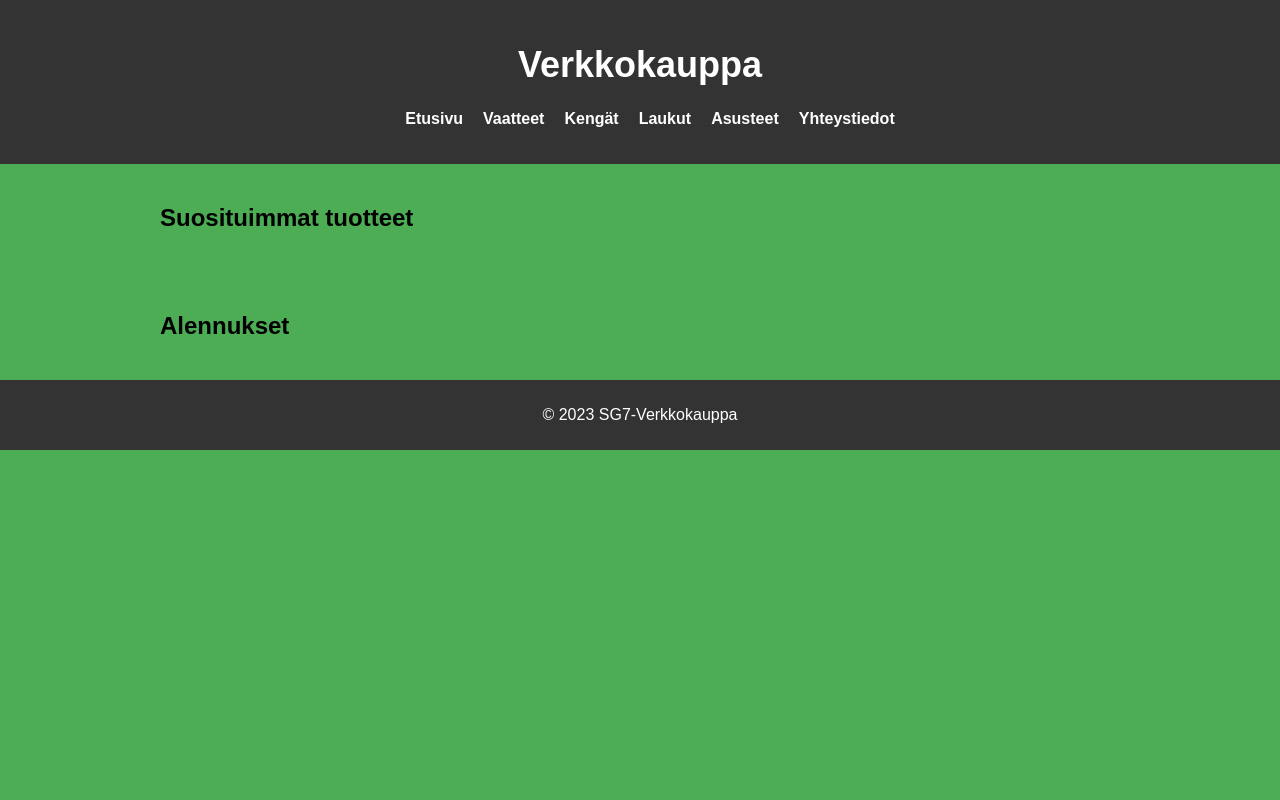
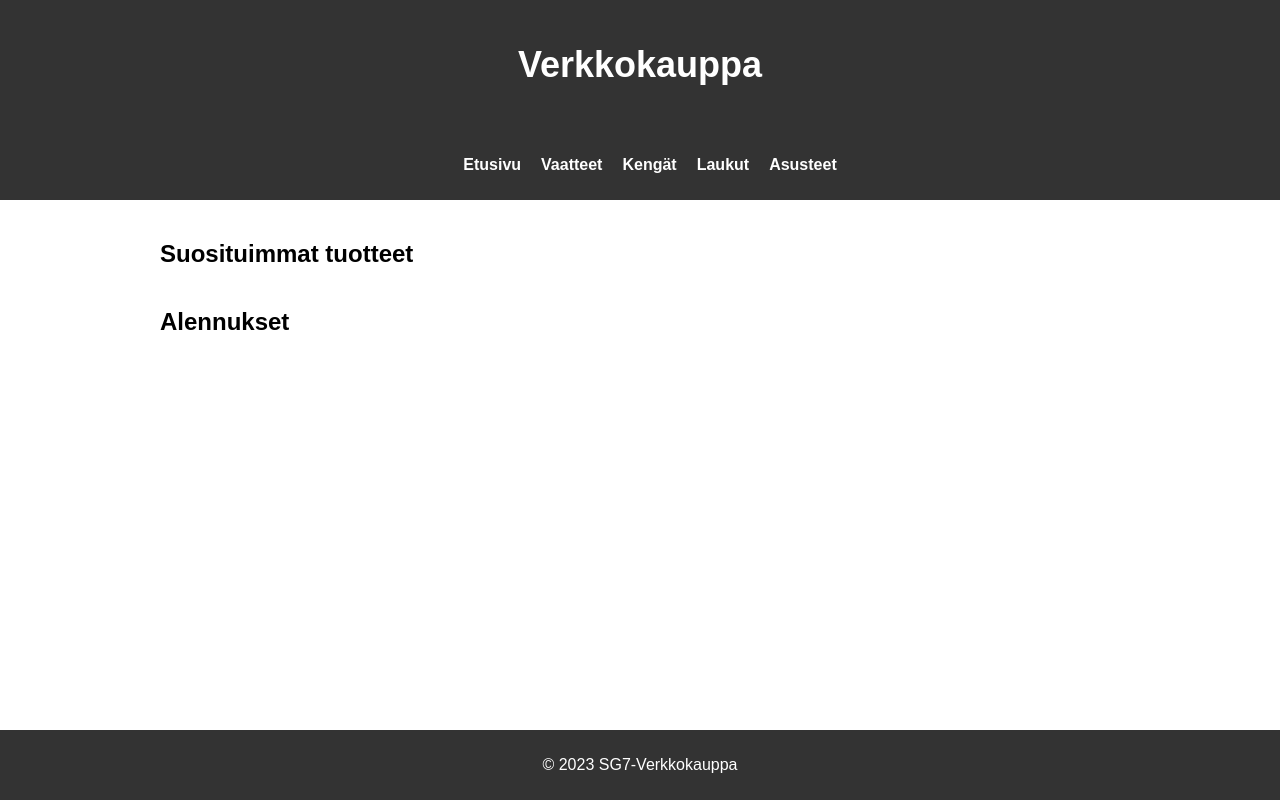
Before and after one commit to Verkkokauppa-SG7/verkkokauppa, a React (Create React App) app: page / in a window 1280 px wide. Built offline with nearby package versions, Linux system fonts and the light colour scheme.

Commit message:
Lisätty komponentit

```diff
--- a/package.json
+++ b/package.json
@@ -8,6 +8,7 @@
     "@testing-library/user-event": "^13.5.0",
     "react": "^18.2.0",
     "react-dom": "^18.2.0",
+    "react-router-dom": "^6.18.0",
     "react-scripts": "5.0.1",
     "web-vitals": "^2.1.4"
   },
--- a/src/App.css
+++ b/src/App.css
@@ -3,7 +3,6 @@
 
   /* Taustaväri */
   body {
-    background-color: #058d11b6;
     font-family: Arial, sans-serif;
   }
 
@@ -18,22 +17,6 @@
   header h1 {
     font-size: 36px;
   }
-
-  nav ul {
-    list-style: none;
-  }
-
-  nav ul li {
-    display: inline;
-    margin-right: 20px;
-  }
-
-  nav ul li a {
-    color: #fff;
-    text-decoration: none;
-    font-weight: bold;
-  }
-
 
   main {
     max-width: 960px;
@@ -67,4 +50,7 @@
     color: #fff;
     text-align: center;
     padding: 10px 0;
+    position: fixed;
+    bottom: 0;
+    width: 100%;
   }
--- a/src/App.js
+++ b/src/App.js
@@ -1,41 +1,24 @@
-
+import Navbar from './components/Navbar';
+import { Routes, Route } from 'react-router-dom';
+import Home from './pages/Home';
+import Header from './components/Header';
 import './App.css';
+import Footer from './components/Footer';
 
 function App() {
 
-    return (
-      <div>
-        <header>
-          <h1>Verkkokauppa</h1>
-          <nav>
-            <ul>
-              <li><a href="/">Etusivu</a></li>
-              <li><a href="/vaatteet">Vaatteet</a></li>
-              <li><a href="/kengät">Kengät</a></li>
-              <li><a href="/laukut">Laukut</a></li>
-              <li><a href="/asusteet">Asusteet</a></li>
-              <li><a href="/yhteystiedot">Yhteystiedot</a></li>
-            </ul>
-          </nav>
-        </header>
-        <main>
-          <section>
-            <h2>Suosituimmat tuotteet</h2>
-            <div className="tuotteet"></div>
-          </section>
-        </main>
-        <main>
-          <section>
-            <h2>Alennukset</h2>
-            <div className="tuotteet"></div>
-          </section>
-        </main>
-        <footer>
-          <p>&copy; 2023 SG7-Verkkokauppa</p>
-        </footer>
+  return (
+    <>
+      <Header />
+      <Navbar />
+      <div className='container'>
+        <Routes>
+          <Route path="/" element={<Home />} />
+        </Routes>
       </div>
-    );
-  }
-
+      <Footer />
+    </>
+  );
+}
 
 export default App;
--- /dev/null
+++ b/src/components/Footer.js
@@ -0,0 +1,9 @@
+import React from 'react'
+
+export default function Footer() {
+  return (
+    <footer>
+        <p>&copy; 2023 SG7-Verkkokauppa</p>
+      </footer>
+  )
+}
--- /dev/null
+++ b/src/components/Header.js
@@ -0,0 +1,9 @@
+import React from 'react'
+
+export default function Header() {
+    return (
+        <header>
+            <h1>Verkkokauppa</h1>
+        </header>
+    )
+}
--- /dev/null
+++ b/src/components/Navbar.css
@@ -0,0 +1,23 @@
+/* Navbar css */
+
+nav {
+  background-color: #333;
+    color: #fff;
+    text-align: center;
+    padding: 10px;
+}
+
+nav ul {
+    list-style: none;
+  }
+
+  nav ul li {
+    display: inline;
+    margin-right: 20px;
+  }
+
+  nav ul li a {
+    color: #fff;
+    text-decoration: none;
+    font-weight: bold;
+  }
--- /dev/null
+++ b/src/components/Navbar.js
@@ -0,0 +1,17 @@
+import React from 'react'
+import {Link} from "react-router-dom"
+import './Navbar.css'
+
+export default function Navbar() {
+    return (
+        <nav>
+            <ul>
+                <li><Link to="/">Etusivu</Link></li>
+                <li><Link to="/vaatteet">Vaatteet</Link></li>
+                <li><Link to="/kengat">Kengät</Link></li>
+                <li><Link to="/laukut">Laukut</Link></li>
+                <li><Link to="/asusteet">Asusteet</Link></li>
+            </ul>
+        </nav>
+    )
+}
--- a/src/index.js
+++ b/src/index.js
@@ -3,11 +3,14 @@ import ReactDOM from 'react-dom/client';
 import './index.css';
 import App from './App';
 import reportWebVitals from './reportWebVitals';
+import { BrowserRouter } from 'react-router-dom';
 
 const root = ReactDOM.createRoot(document.getElementById('root'));
 root.render(
   <React.StrictMode>
+    <BrowserRouter>
     <App />
+    </BrowserRouter>
   </React.StrictMode>
 );
 
--- /dev/null
+++ b/src/pages/Home.js
@@ -0,0 +1,18 @@
+import React from 'react'
+
+export default function Home() {
+  return (
+    <div>
+        <main>
+          <section>
+            <h2>Suosituimmat tuotteet</h2>
+            <div className="tuotteet"></div>
+          </section>
+          <section>
+            <h2>Alennukset</h2>
+            <div className="tuotteet"></div>
+          </section>
+        </main>
+    </div>
+  )
+}
```
Also changed, not shown: 1 other file (tests, documents, lock files or other folders).
